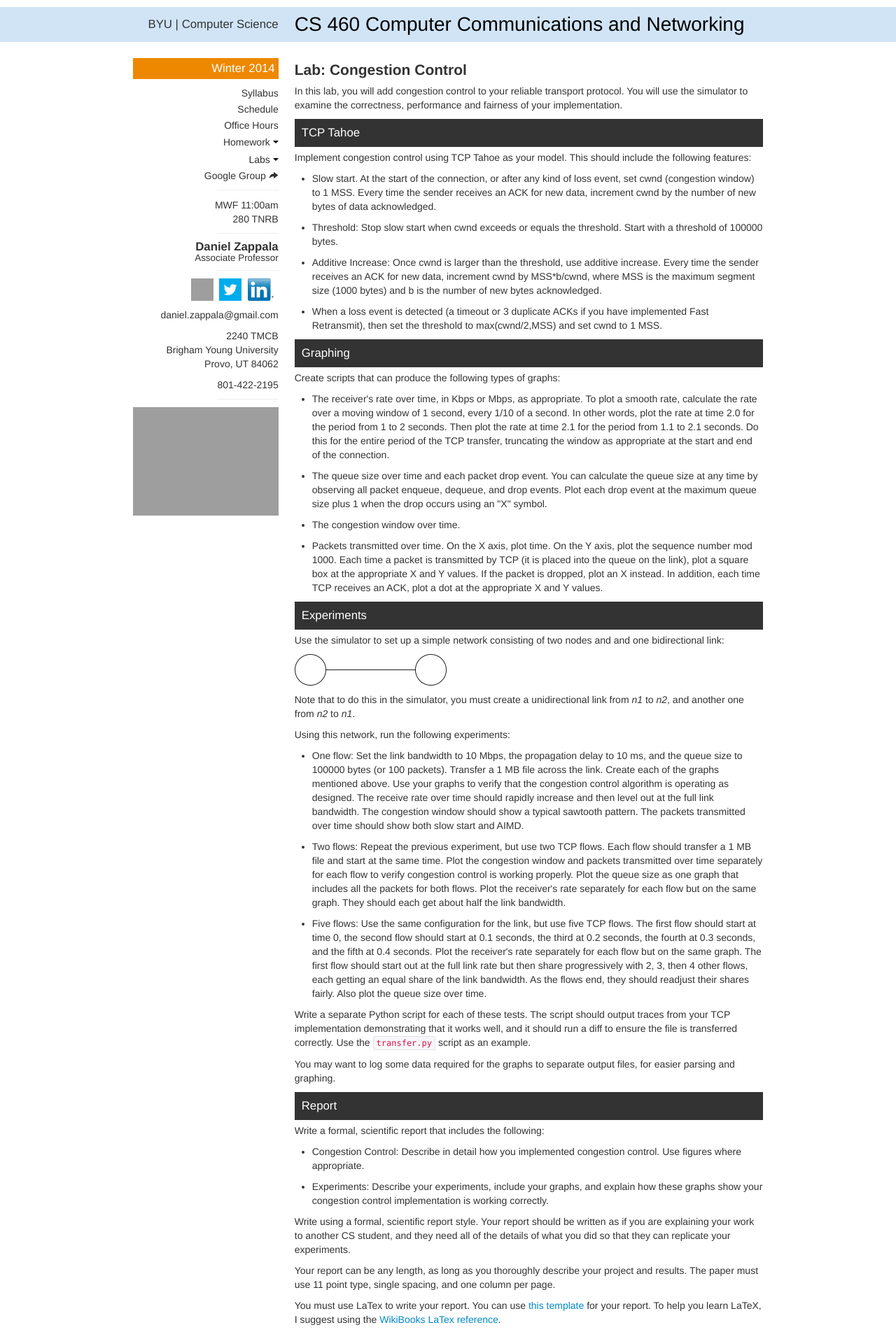
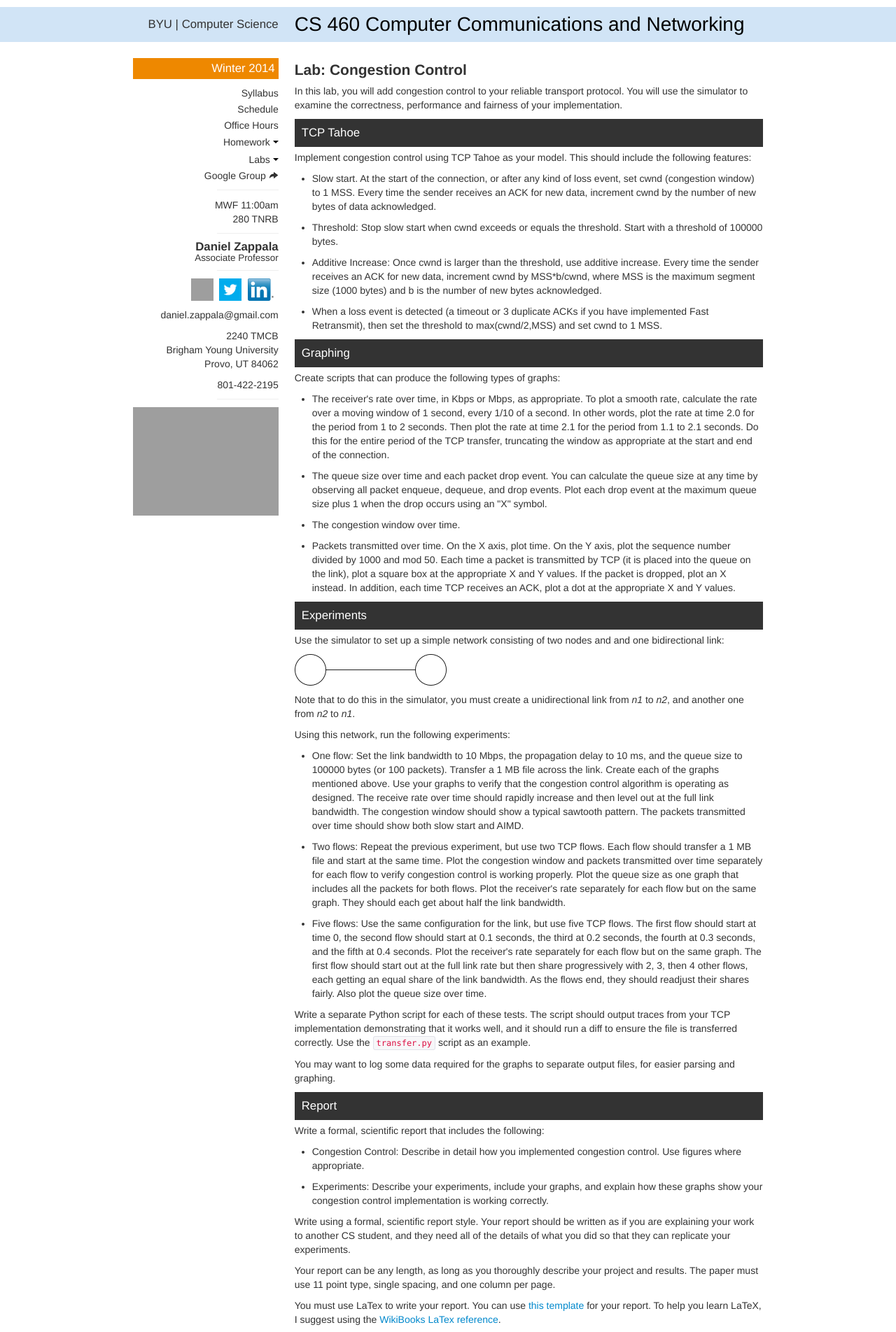
Before and after one commit to zappala/cs460, a Flask app: page /winter-2014/labs/congestion-control in a window 1280 px wide. Shown: the top 1904 px of the page at 70% size. Run offline with Flask 2, Linux system fonts and the light colour scheme; some libraries are stand-ins or nearby versions; grey boxes are pictures that could not be loaded.

Commit message:
Fix bug in lab spec.

```diff
--- a/templates/winter-2014/labs/congestion-control.html
+++ b/templates/winter-2014/labs/congestion-control.html
@@ -52,11 +52,11 @@ Create scripts that can produce the following types of graphs:
 * The congestion window over time.
 
 * Packets transmitted over time. On the X axis, plot time. On the Y
-  axis, plot the sequence number mod 1000. Each time a packet is
-  transmitted by TCP (it is placed into the queue on the link), plot a
-  square box at the appropriate X and Y values. If the packet is
-  dropped, plot an X instead. In addition, each time TCP receives an
-  ACK, plot a dot at the appropriate X and Y values.
+  axis, plot the sequence number divided by 1000 and mod 50. Each time
+  a packet is transmitted by TCP (it is placed into the queue on the
+  link), plot a square box at the appropriate X and Y values. If the
+  packet is dropped, plot an X instead. In addition, each time TCP
+  receives an ACK, plot a dot at the appropriate X and Y values.
 
 ## Experiments
 
```
